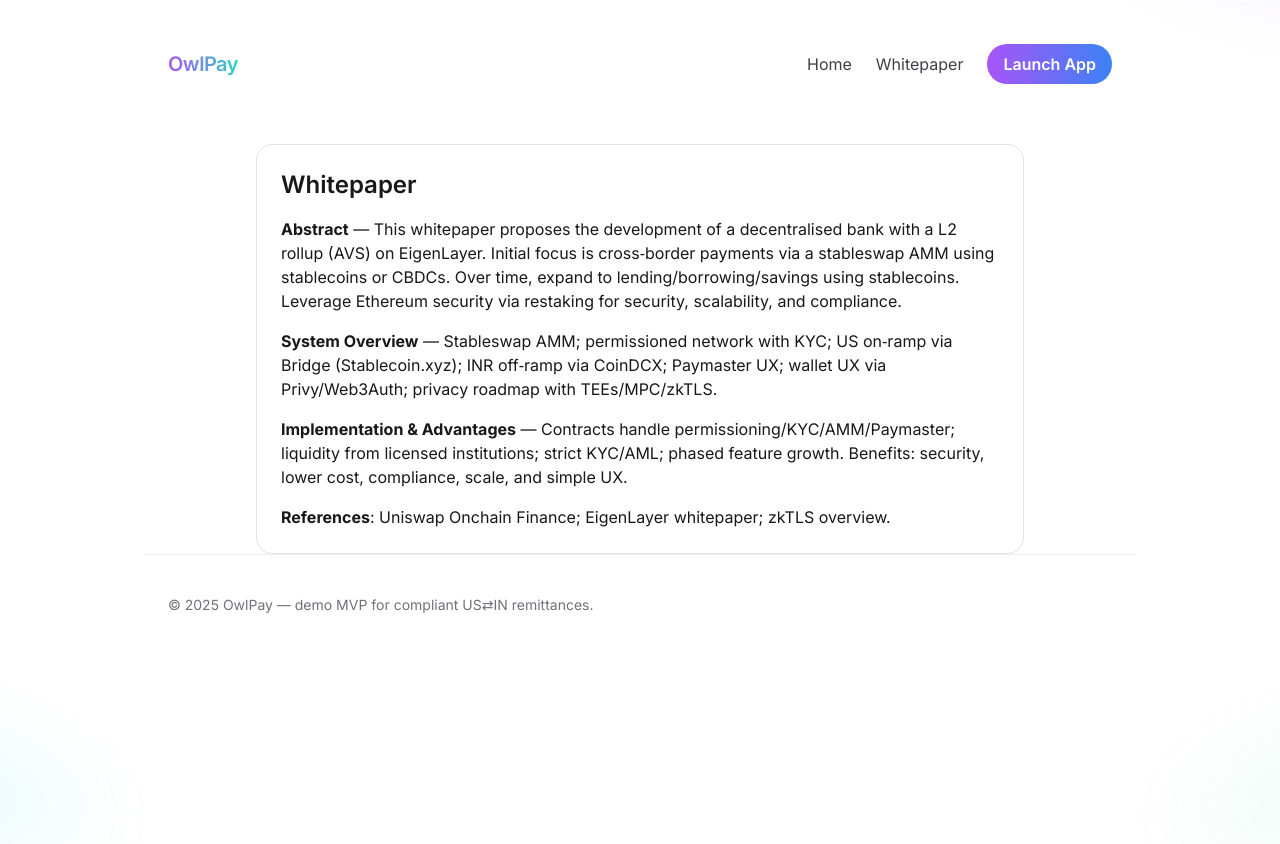
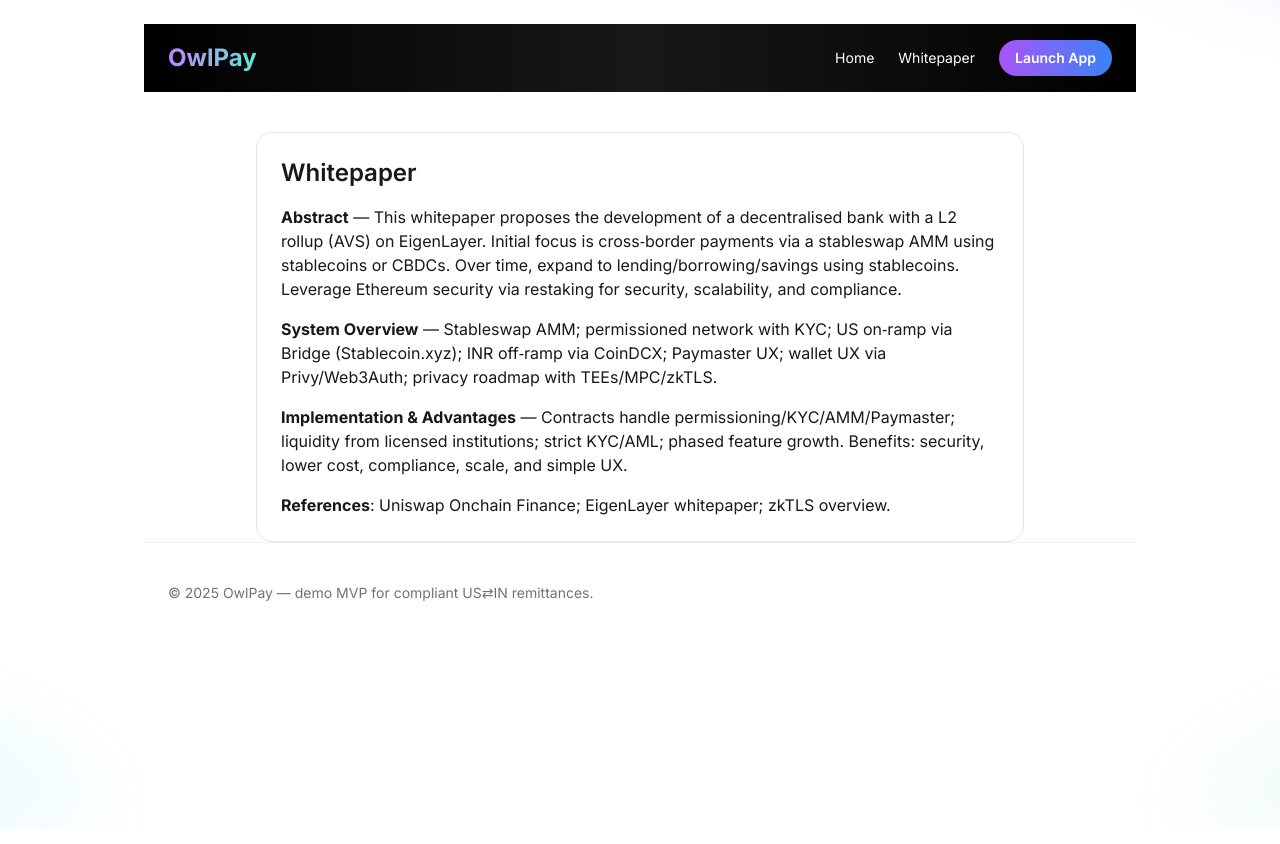
Before and after one commit to navin346/owlpay-mvp, a Next.js app: page /whitepaper in a window 1280 px wide. Shown: the top 844 px of the page. Built offline with nearby package versions, Linux system fonts and the light colour scheme.

Commit message:
Update Nav.tsx

```diff
--- a/components/Nav.tsx
+++ b/components/Nav.tsx
@@ -3,21 +3,15 @@ import Link from 'next/link';
 
 export default function Nav() {
   return (
-    <header className="w-full">
-      <div className="max-w-6xl mx-auto flex items-center justify-between py-5 px-6">
-        <Link href="/" className="font-semibold text-xl tracking-tight">
-          <span className="bg-gradient-to-r from-purple-500 to-teal-400 bg-clip-text text-transparent">
-            OwlPay
-          </span>
+    <header className="w-full bg-gradient-to-r from-black via-zinc-900 to-black text-white py-4">
+      <div className="max-w-6xl mx-auto flex items-center justify-between px-6">
+        <Link href="/" className="text-2xl font-bold bg-gradient-to-r from-purple-400 to-teal-300 bg-clip-text text-transparent">
+          OwlPay
         </Link>
-        <nav className="flex items-center gap-6">
-          <Link href="/" className="text-zinc-700 hover:text-black dark:text-zinc-300 dark:hover:text-white">
-            Home
-          </Link>
-          <Link href="/whitepaper" className="text-zinc-700 hover:text-black dark:text-zinc-300 dark:hover:text-white">
-            Whitepaper
-          </Link>
-          <Link href="/launch" className="px-4 py-2 rounded-full bg-gradient-to-r from-purple-500 to-blue-500 text-white font-semibold">
+        <nav className="flex items-center gap-6 text-sm">
+          <Link href="/" className="hover:text-teal-300">Home</Link>
+          <Link href="/whitepaper" className="hover:text-teal-300">Whitepaper</Link>
+          <Link href="/launch" className="bg-gradient-to-r from-purple-500 to-blue-500 px-4 py-2 rounded-full font-semibold">
             Launch App
           </Link>
         </nav>
```
